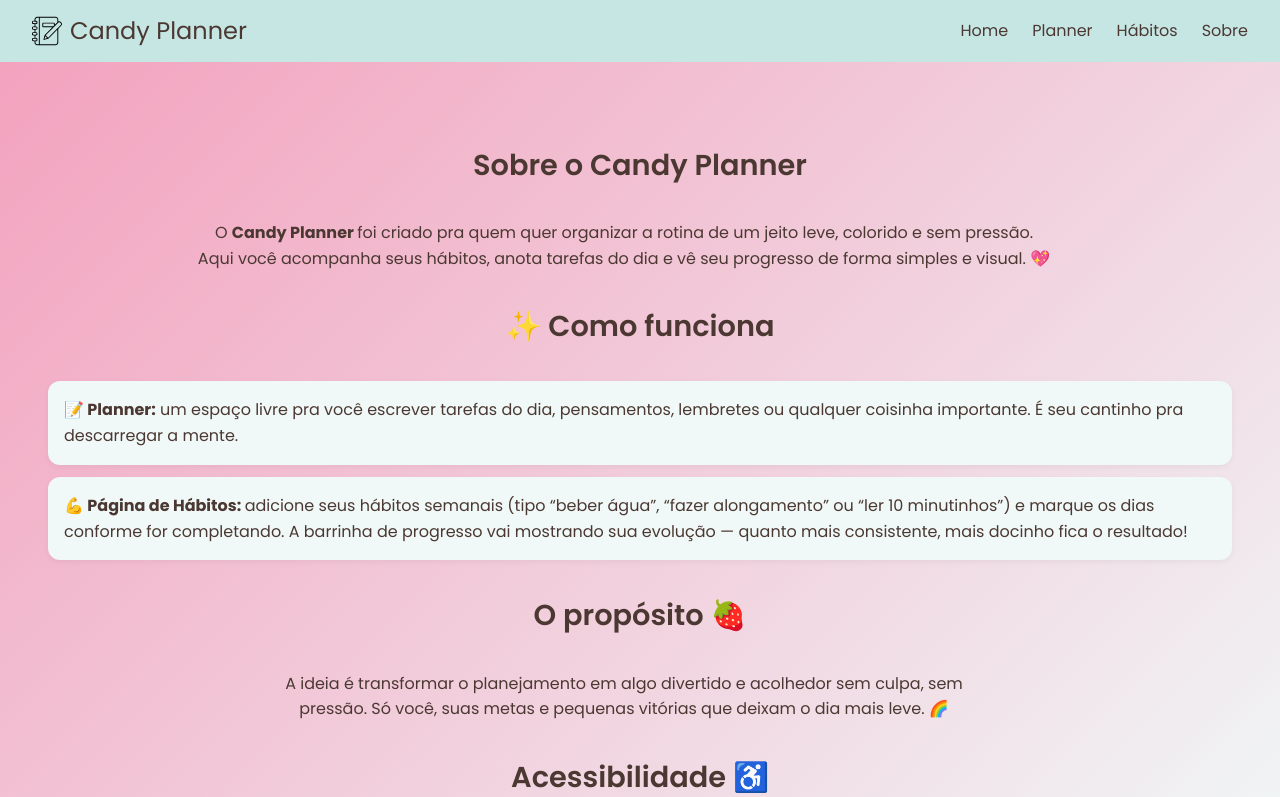
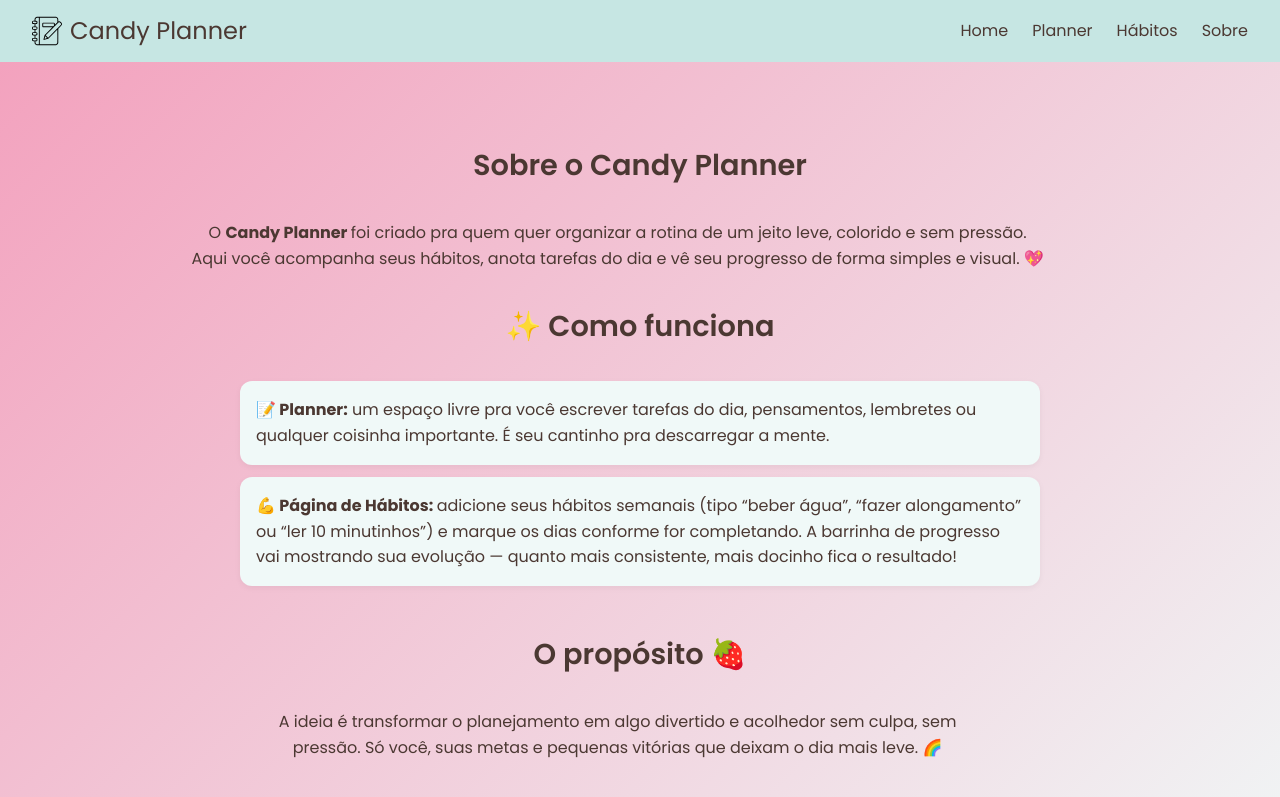
Before and after one commit to netuninho/candy-planner, a React (Vite) app: page /sobre in a window 1280 px wide. Shown: the top 797 px of the page. Built offline with nearby package versions, Linux system fonts and the light colour scheme.

Commit message:
feat: ajustando alinhamento pagina sobre

```diff
--- a/src/assets/styles/pages/Sobre.scss
+++ b/src/assets/styles/pages/Sobre.scss
@@ -15,7 +15,7 @@
   }
 
   p {
-    max-width: 90vw;
+    max-width: 89vw;
     text-align: center;
     text-wrap: balance;
   }
@@ -24,6 +24,10 @@
     list-style: none;
     padding: 0;
     margin-bottom: 2rem;
+    display: flex;
+    flex-direction: column;
+    justify-content: center;
+    align-items: center;
 
     li {
       background: $candy-floss;
@@ -31,6 +35,7 @@
       border-radius: 12px;
       margin-bottom: 0.8rem;
       box-shadow: 0 2px 6px rgba(0, 0, 0, 0.05);
+      max-width: 60vw;
     }
   }
 
```
